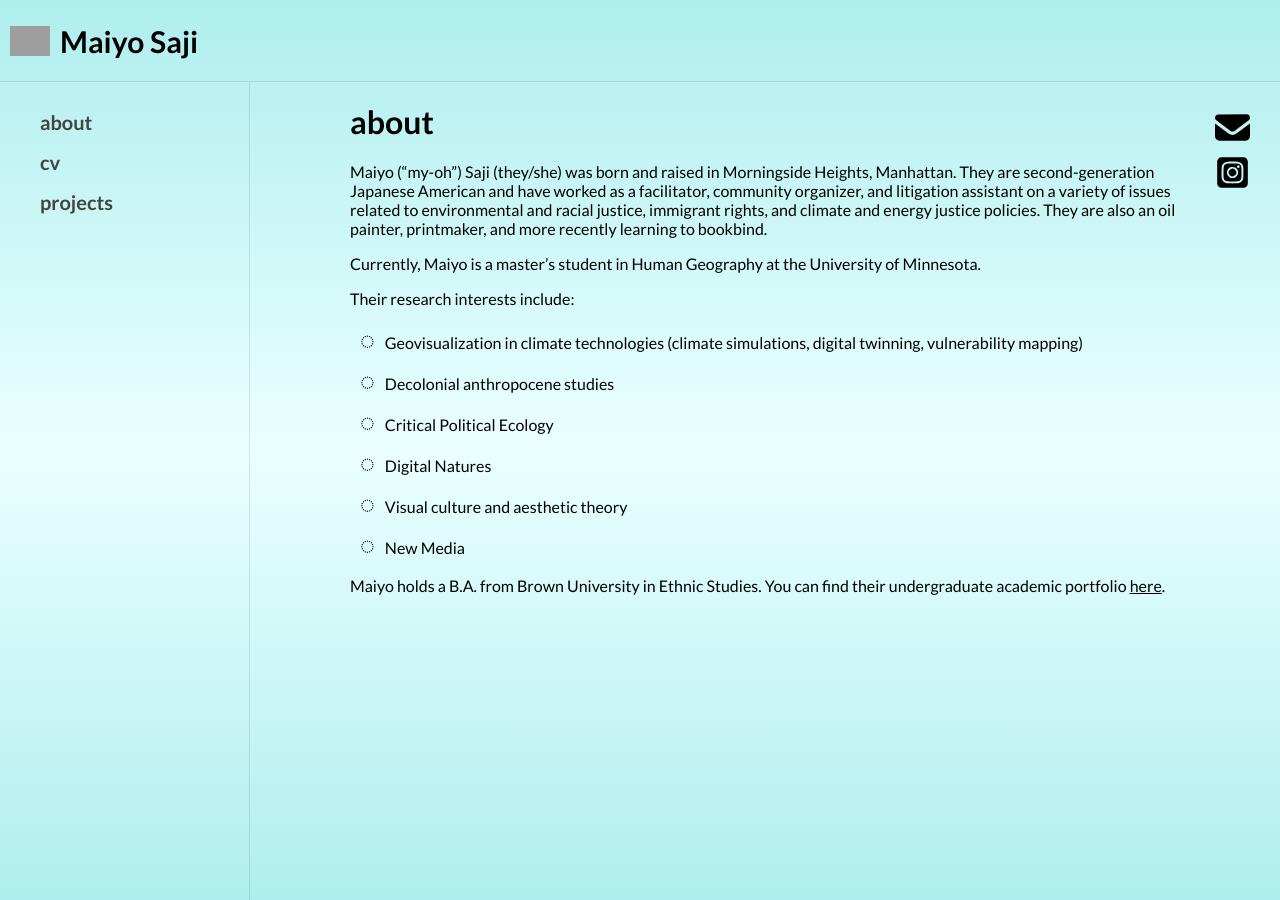
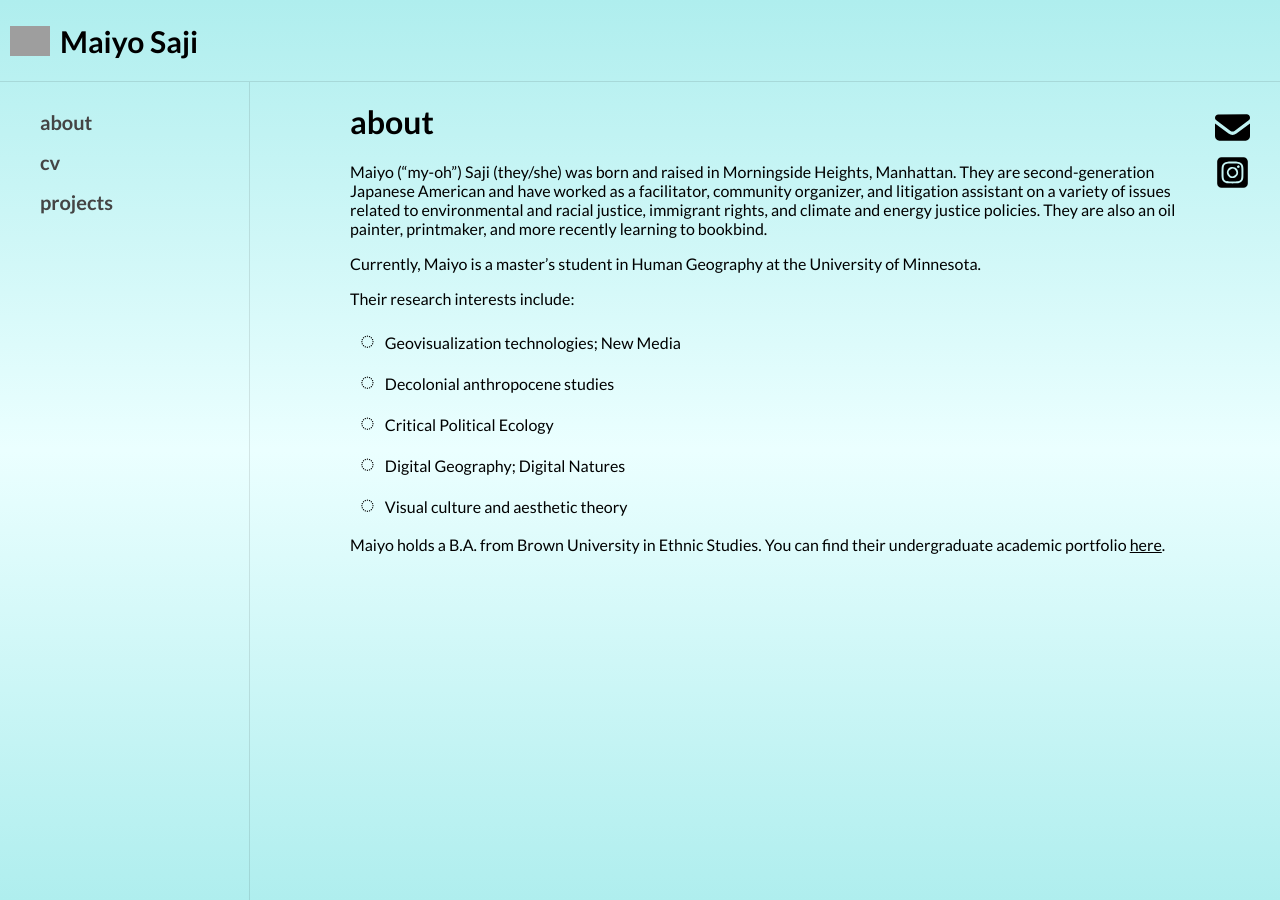
Before and after one commit to msaji69/msaji69.github.io, a Jekyll site: the page built from about.md, in a window 1280 px wide. Built offline with Jekyll 4.4.1, drawn with Linux system fonts in a browser that asks for light colours; grey boxes are pictures that could not be loaded.

Commit message:
Revise about.md for clarity and updated interests
Updated the about section to reflect current research interests and removed an image comment.

```diff
--- a/about.md
+++ b/about.md
@@ -3,8 +3,6 @@ title: Maiyo Saji - about
 ---
 
 # about
-
-<!-- ![A picture of Maiyo's face](/assets/maiyo_face.jpg) -->
 
 Maiyo (“my-oh”) Saji (they/she) was born and raised in Morningside Heights, Manhattan. They are second-generation Japanese American and have worked as a facilitator, community organizer, and litigation assistant on a variety of issues related to environmental and racial justice, immigrant rights, and climate and energy justice policies. They are also an oil painter, printmaker, and more recently learning to bookbind.
 
@@ -12,11 +10,10 @@ Currently, Maiyo is a master’s student in Human Geography at the University of
 
 Their research interests include:
 
-- Geovisualization in climate technologies (climate simulations, digital twinning, vulnerability mapping)
+- Geovisualization technologies; New Media
 - Decolonial anthropocene studies
 - Critical Political Ecology
-- Digital Natures
+- Digital Geography; Digital Natures
 - Visual culture and aesthetic theory
-- New Media
 
 Maiyo holds a B.A. from Brown University in Ethnic Studies. You can find their undergraduate academic portfolio [here](https://brown.digication.com/mayo-saji-capstone-ethnic-studies-2020/home).
```
